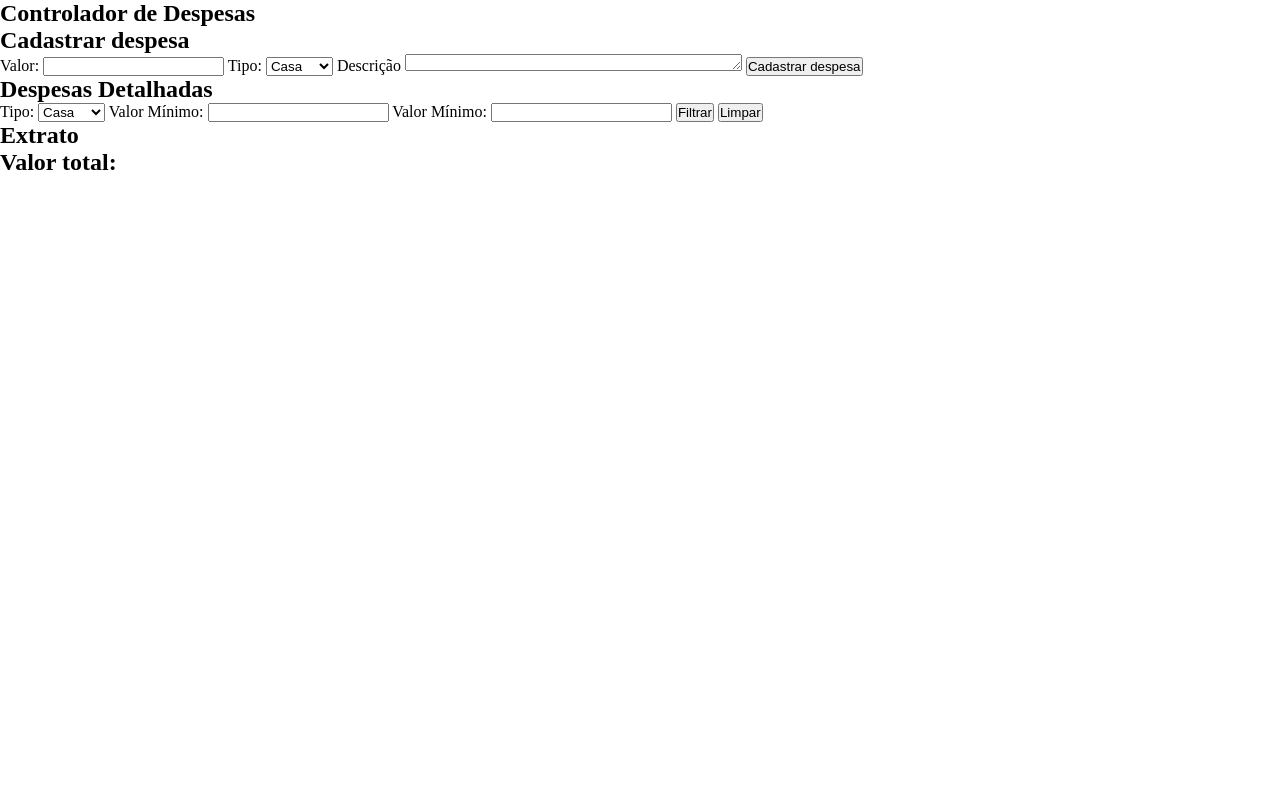
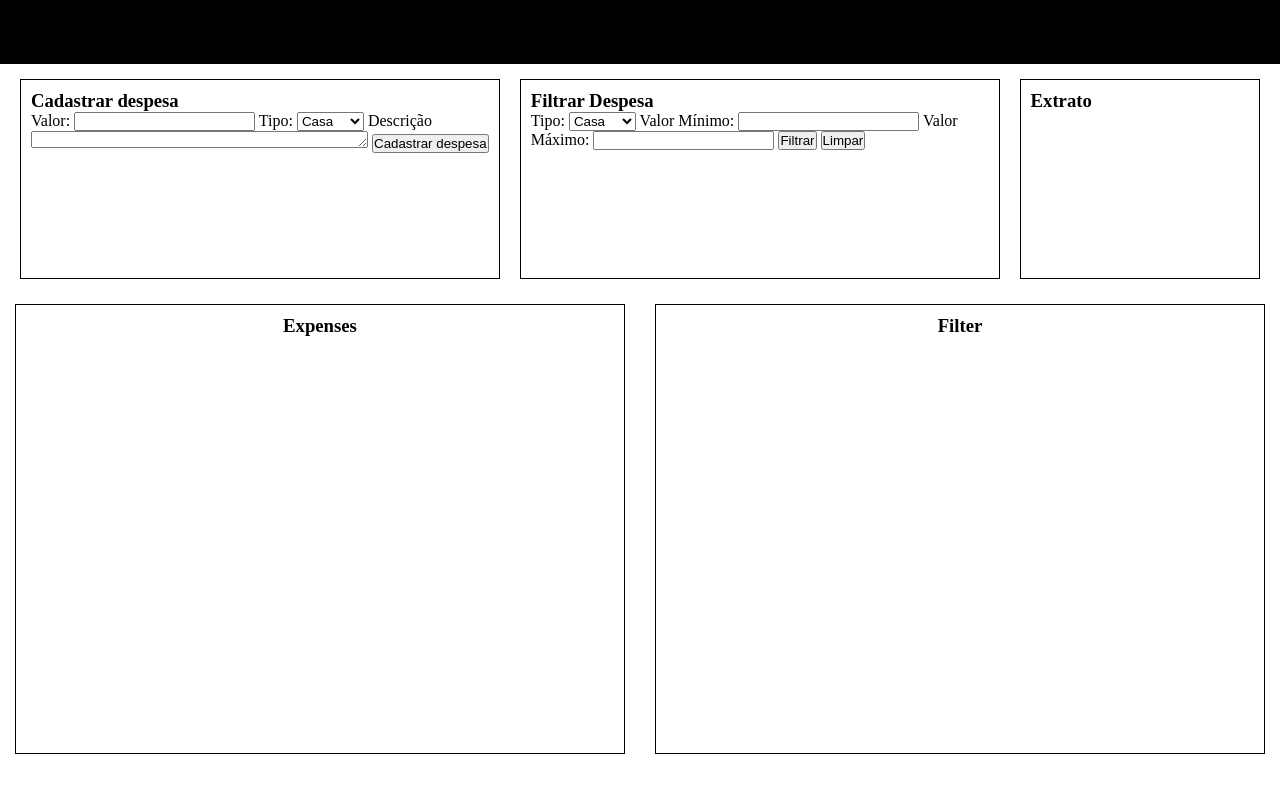
Before and after one commit to future4code/Joao-Pereira, a plain HTML site: page semana4/funcoes-de-array/controlador-de-despesas/index.html in a window 1280 px wide. Both pictures are taken after a click on the button "Cadastrar despesa". Drawn offline with Linux system fonts and the light colour scheme.

Commit message:
Cadastro Despesa, Filtrar Despesa e jogar novas Expenses - Done; css alterado

```diff
--- a/semana4/funcoes-de-array/controlador-de-despesas/index.html
+++ b/semana4/funcoes-de-array/controlador-de-despesas/index.html
@@ -13,13 +13,13 @@
 
     </header>
     <section class="container">
+        <section class="main">
             <div class="controller">
-            <h1>Controlador de Despesas</h1>
-            <h2>Cadastrar despesa</h2>
+                <h1>Cadastrar despesa</h1>
                 <label for="price">Valor:</label>
                 <input type="number" name="price" id="price">
-            <label for="type">Tipo:</label>
-            <select name="type" id="type">
+                <label for="type-ctrl">Tipo:</label>
+                <select name="type-ctrl" id="type-ctrl">
                     <option value="casa">Casa</option>
                     <option value="viagem">Viagem</option>
                     <option value="Rolê">Rolê</option>
@@ -30,9 +30,9 @@
                 <button onclick="createExpense(event)">Cadastrar despesa</button>
             </div>
             <div class="detail">
-            <h1>Despesas Detalhadas</h1>
-            <label for="type">Tipo:</label>
-            <select name="type" id="type">
+                <h1>Filtrar Despesa</h1>
+                <label for="type-detail">Tipo:</label>
+                <select name="type-detail" id="type-detail">
                     <option value="casa">Casa</option>
                     <option value="viagem">Viagem</option>
                     <option value="Rolê">Rolê</option>
@@ -41,17 +41,29 @@
 
                 <label for="price-min">Valor Mínimo:</label>
                 <input type="number" name="price-min" id="price-min">
-            <label for="price-max">Valor Mínimo:</label>
+                <label for="price-max">Valor Máximo:</label>
                 <input type="number" name="price-max" id="price-max">
 
-            <button id="filter">Filtrar</button>
+                <button id="filter" onclick="filterType(event)">Filtrar</button>
                 <button id="clear-filter">Limpar</button>
             </div>
             <div class="total">
                 <h1>Extrato</h1>
-            <h2>Valor total:</h2>
-            <p></p>
+                <p id="total"></p>
             </div>
+        </section>
+        <section class="posts">
+            <div class="expenses">
+                <h1>expenses</h1>
+                <div id="post-expenses">
+
+                </div>
+            </div>
+            <div class="filter">
+                <h1>filter</h1>
+                <div id="post-filter"></div>
+            </div>
+        </section>
 
 
     </section>
--- a/semana4/funcoes-de-array/controlador-de-despesas/index.js
+++ b/semana4/funcoes-de-array/controlador-de-despesas/index.js
@@ -1,17 +1,97 @@
-let expenses = []
-let total = 0
+var expenses = []
+
+function clearAll(){
+    const clear_price = document.getElementById("price")
+    const clear_type = document.getElementById("type-ctrl")
+    const clear_describe = document.getElementById("describe")
+    const clear_type_detail = document.getElementById("type-detail")
+    const clear_price_min = document.getElementById("price-min")
+    const clear_price_max = document.getElementById("price-max")
+
+    clear_price.value = ""
+    clear_type.value = ""
+    clear_describe.value = ""
+
+    clear_type_detail.value = ""
+    clear_price_min.value = ""
+    clear_price_max.value = ""
+}
+
+function expenseToHTML(expense){
+    const post = document.getElementById("post-expenses")
+    post.innerHTML += `<h2>Tipo: ${expense.type}</h2>` + `<h4>Valor: R$${expense.price},00</h2>` +`<p>Descrição: ${expense.message}</p>`
+}
 
 function createExpense(event){
+
     const price = Number(document.getElementById("price").value)
-    const type = document.getElementById("type").value
+    const type = document.getElementById("type-ctrl").value
     const message = document.getElementById("describe").value
-    const expense = {
-        price: price,
-        type: type,
-        message: message,
+
+    if ((price<= 0) || (type === "") ||(message === "")){
+        alert("Digite um valor válido!")
     }
-    expenses.push(expense)
-    console.log(expenses)
+    else {
+        const expense = {
+            price: price,
+            type: type,
+            message: message,
+        }
+        expenses.push(expense)
 
+        expenseToHTML(expense)
+
+        // TOTAL PRICE START
+        const array_total = expenses.map((each) =>{
+            return each.price
+        })
+
+        let total = 0
+        for(let i= 0; i < array_total.length; i++){
+            total += array_total[i]
+        }
+
+        const get_total = document.getElementById("total")
+        get_total.innerText = `Total: R$${total}`
+        // TOTAL END START
+
+        clearAll()
+        return expenses
+    }
 
 }
+
+/*
+function filterToHTML(filter){
+    const post_filter = document.getElementById("post-filter")
+    post_filter.innerHTML += `<h2>Tipo: ${filter.type}</h2>` + `<h4>Valor: R$${filter.price},00</h2>` +`<p>Descrição: ${filter.message}</p>`
+}
+*/
+function filterType(event){
+    const expenses_array = expenses
+
+    const type_detail = document.getElementById("type-detail").value
+    const price_min = Number(document.getElementById("price-min").value)
+    const price_max = Number(document.getElementById("price-max").value)
+
+    var filter = expenses_array.filter((each) => {
+        if ((price_min == "") && (price_max !== "")){
+            if((each.price < price_max) && (each.type === type_detail)){
+                return true
+            }
+        }
+        else if ((price_min !== "") && (price_max == "")){
+            if((each.price > price_min)&& (each.type === type_detail)){
+                return true
+            }
+        }
+        else{
+            if((each.price > price_min) && (each.price < price_max) && (each.type === type_detail)){
+                return true
+            }
+        }
+    })
+    filterToHTML(filter)
+    console.log(filter)
+    clearAll()
+}
--- a/semana4/funcoes-de-array/controlador-de-despesas/style.css
+++ b/semana4/funcoes-de-array/controlador-de-despesas/style.css
@@ -3,3 +3,84 @@
     padding: 0;
     box-sizing: border-box;
 }
+
+body{
+    width: 100%;
+}
+
+header {
+    height: 8vh;
+    background-color: black;
+    margin-bottom: 15px ;
+}
+
+.container{
+    display: block;
+    height: 88vh;
+}
+
+.main{
+    display: flex;
+    justify-content: space-evenly;
+    align-items: center;
+    margin: 10px;
+    height: 25vh;
+}
+.controller{
+    border: 1px solid black;
+    height: 100%;
+    width: 40%;
+    margin: 10px;
+    padding: 10px;
+}
+
+.detail{
+    border: 1px solid black;
+    height: 100%;
+    width: 40%;
+    margin: 10px;
+    padding: 10px;
+}
+.total{
+    border: 1px solid black;
+    height: 100%;
+    width: 20%;
+    margin: 10px;
+    padding: 10px;
+}
+.expenses{
+    display: flex;
+    flex-wrap: wrap;
+    justify-content: center;
+    align-items: center;
+    border: 1px solid black;
+    width: 50%;
+    margin: 15px;
+    padding: 10px;
+}
+
+.expenses h1,
+.filter h1{
+    align-self: flex-start;
+    text-transform: capitalize;
+}
+
+.filter{
+    display: flex;
+    flex-wrap: wrap;
+    justify-content: center;
+    align-items: center;
+    border: 1px solid black;
+    width: 50%;
+    margin: 15px;
+    padding: 10px;
+}
+
+
+
+.posts {
+    display: flex;
+
+    width: 100%;
+    height: 60vh;
+}
```
Lines whose indentation alone changed are shown as unchanged.
